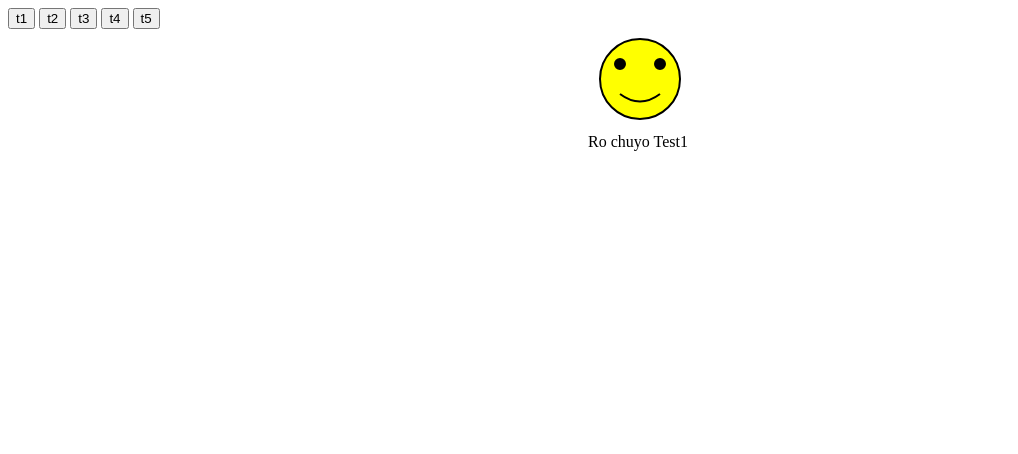
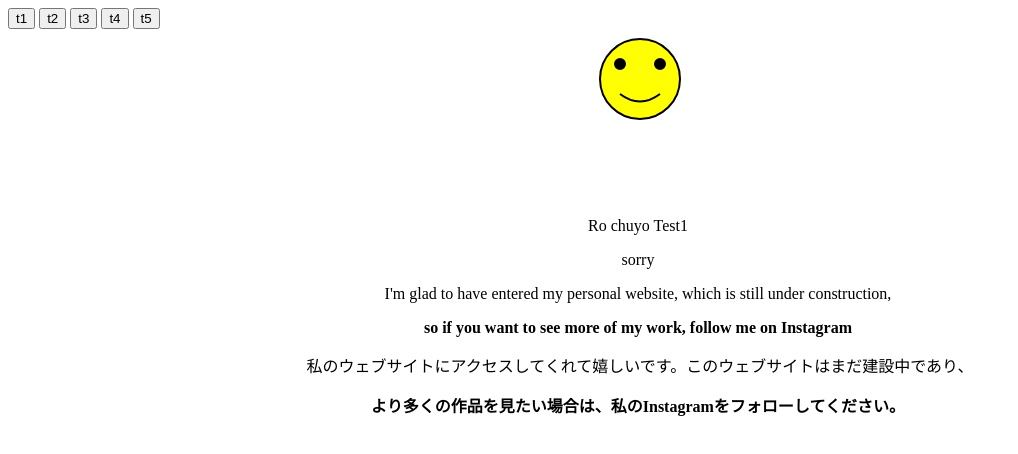
Before and after one commit to RoChuyo/Rochuyo.github.io, a plain HTML site: page index.html in a window 1280 px wide. Shown: the whole page, without its empty margins (0-1018 px from the left). Drawn offline with Linux system fonts and the light colour scheme.

Commit message:
Update index.html

```diff
--- a/index.html
+++ b/index.html
@@ -1,4 +1,3 @@
-
 <!DOCTYPE html>
 <html>
   <head>
@@ -20,7 +19,16 @@
         <circle cx="70" cy="35" r="5" stroke="black" stroke-width="2" fill="black"/>
         <path d="M30,65 Q50,80 70,65" stroke="black" stroke-width="2" fill="none"/>
       </svg>
-      <div>Ro chuyo Test1&nbsp;</div>
+      <div>
+        <p>&nbsp;</p>
+        <p>&nbsp;</p>
+        <p>Ro chuyo Test1&nbsp;</p>
+        <p>sorry&nbsp;</p>
+<p>I'm glad to have entered my personal website, which is still under construction,&nbsp;</p>
+        <p><strong>so if you want to see more of my work, follow me on Instagram&nbsp;</strong></p>
+        <p>私のウェブサイトにアクセスしてくれて嬉しいです。このウェブサイトはまだ建設中であり、</p>
+        <p><strong>より多くの作品を見たい場合は、私のInstagramをフォローしてください。</strong>&nbsp;</p>
+      </div>
     </div>
   </body>
 </html>
```
